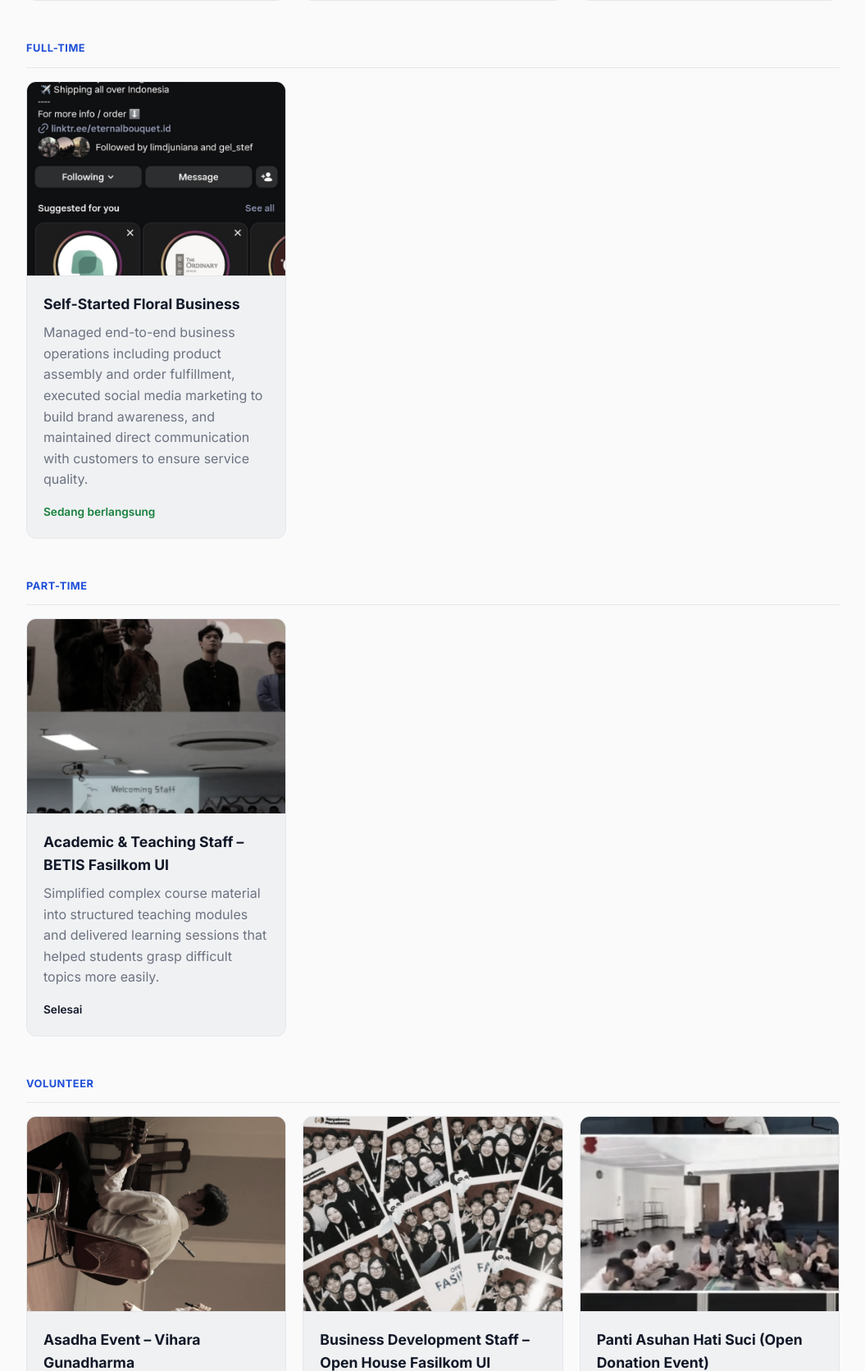
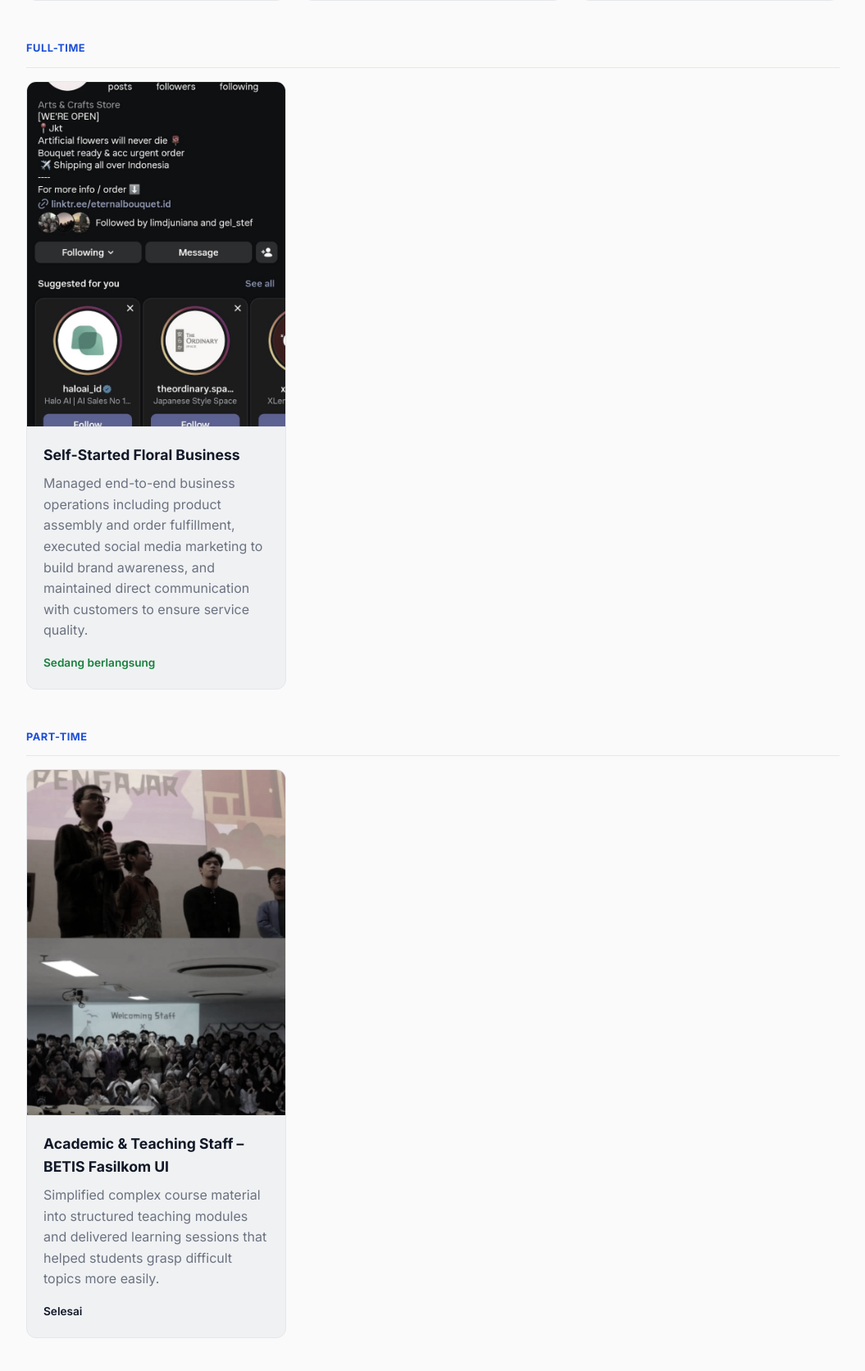
Before and after one commit to williamorln/myportofolio, a Django app: page /experience/ in a window 1280 px wide. Shown: the part 1454-3126 px from the top of the page at 82% size, without its empty margins (112-1167 px from the left). Run offline with Django 5.2, Linux system fonts and the light colour scheme; data comes from the database, SQL or seed files in the repository.

Commit message:
fix: use portrait aspect ratio for two vertically-shot photos
Self-Started Floral Business and BETIS Fasilkom UI thumbnails are
naturally portrait (738x1600) — the default 4:3 landscape crop was
cutting off most of the useful content.

```diff
--- a/static/css/style.css
+++ b/static/css/style.css
@@ -693,6 +693,11 @@ h1, h2, h3 {
   transition: filter 0.3s ease, transform 0.3s ease;
 }
 
+/* Source photo is a portrait shot; a landscape crop loses too much of it. */
+.experience-thumbnail--portrait {
+  aspect-ratio: 3 / 4;
+}
+
 .experience-card:hover .experience-thumbnail {
   filter: grayscale(0%);
   transform: scale(1.04);
--- a/templates/experience.html
+++ b/templates/experience.html
@@ -46,7 +46,7 @@
                   {% if experience.thumbnail %}
                     <div class="experience-thumbnail-frame">
                       <img
-                        class="experience-thumbnail"
+                        class="experience-thumbnail{% if experience.title == 'Self-Started Floral Business' or experience.title == 'Academic & Teaching Staff – BETIS Fasilkom UI' %} experience-thumbnail--portrait{% endif %}"
                         src="{{ experience.thumbnail }}"
                         alt="Thumbnail {{ experience.title }}"
                       >
```
